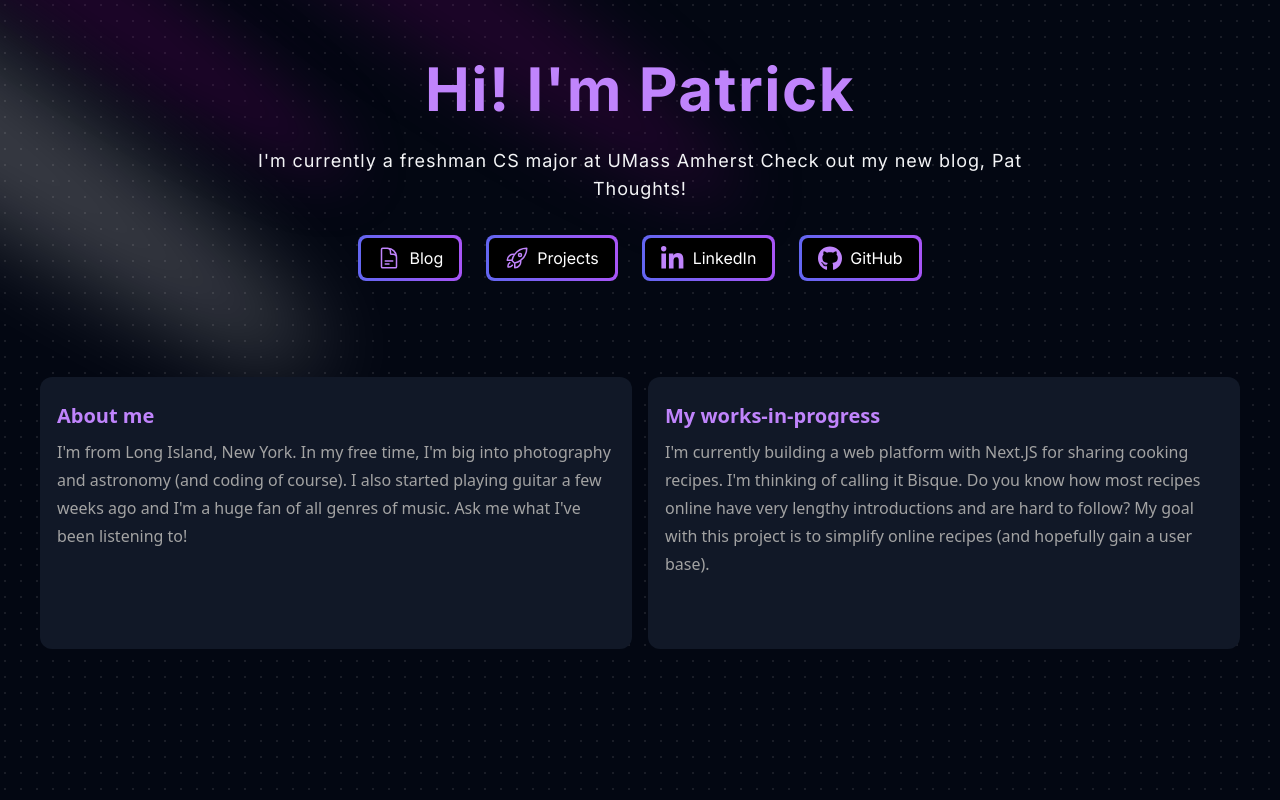
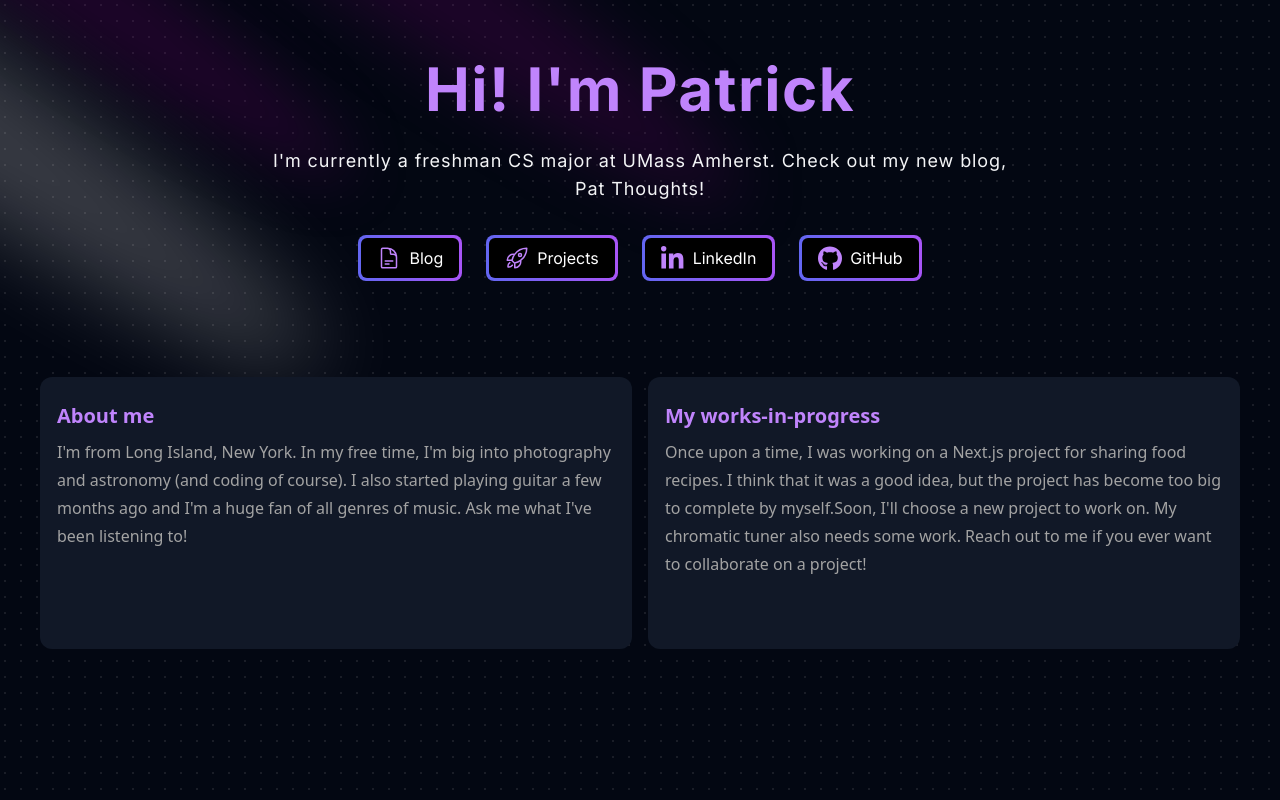
Before and after one commit to pat-mart/portfolio, a Next.js app: page / in a window 1280 px wide. Built offline with nearby package versions, Linux system fonts and the light colour scheme.

Commit message:
Changed intro

```diff
--- a/src/app/components/hero/hero.tsx
+++ b/src/app/components/hero/hero.tsx
@@ -29,7 +29,7 @@ export default function Hero() {
                         className="text-center text-5xl lg:text-6xl my-4"
                     />
                     <p className="text-gray-100 text-center md:tracking-wider mb-8 text-sm md:text-lg lg:text-lg">
-                        I&apos;m currently a freshman CS major at UMass Amherst Check out my new blog, Pat Thoughts!
+                        I&apos;m currently a freshman CS major at UMass Amherst. Check out my new blog, Pat Thoughts!
                     </p>
                     <div className={"flex flex-col items-center space-y-4 sm:flex-row sm:space-x-6 sm:space-y-0"}>
                         <Link href={"/screens/blog-landing"}>
@@ -76,15 +76,14 @@ const items = [
     {
         title: "About me",
         description: "I'm from Long Island, New York. In my free time, I'm big into photography and astronomy (and coding of course). " +
-            "I also started playing guitar a few weeks ago and I'm a huge fan of all genres of music. Ask me what I've been listening to!",
+            "I also started playing guitar a few months ago and I'm a huge fan of all genres of music. Ask me what I've been listening to!",
         className: " row-span-2 bg-gray-900 flex w-full",
         link: ""
     },
     {
         title: "My works-in-progress",
-        description: "I'm currently building a web platform with Next.JS for sharing cooking recipes. I'm thinking of calling it Bisque. " +
-            "Do you know how most recipes online have very lengthy introductions and are hard to follow? " +
-            "My goal with this project is to simplify online recipes (and hopefully gain a user base).",
+        description: "Once upon a time, I was working on a Next.js project for sharing food recipes. I think that it was a good idea, but the project has become too big to complete by myself." +
+            "Soon, I'll choose a new project to work on. My chromatic tuner also needs some work. Reach out to me if you ever want to collaborate on a project!",
         className: "md:col-span-3 col-span-2 row-span-3 bg-gray-900 flex w-full",
         link: ""
     }
```
